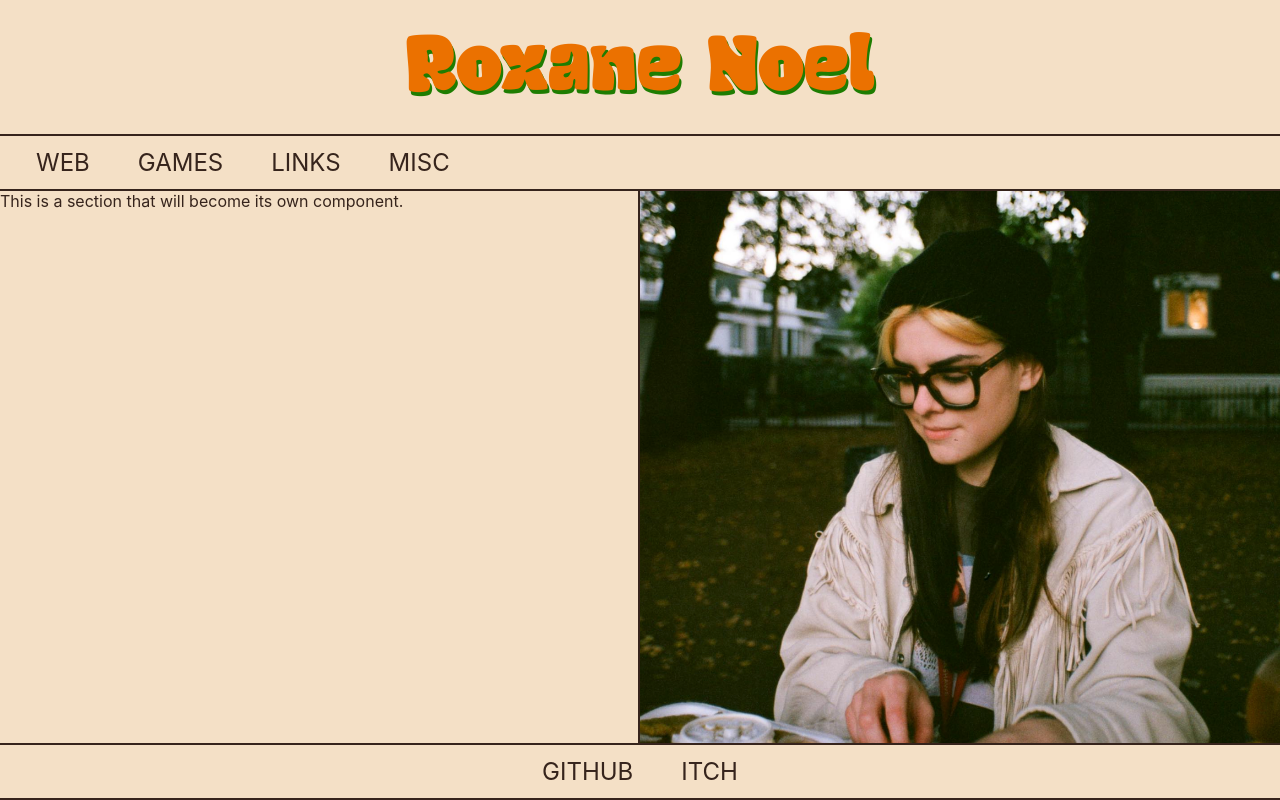
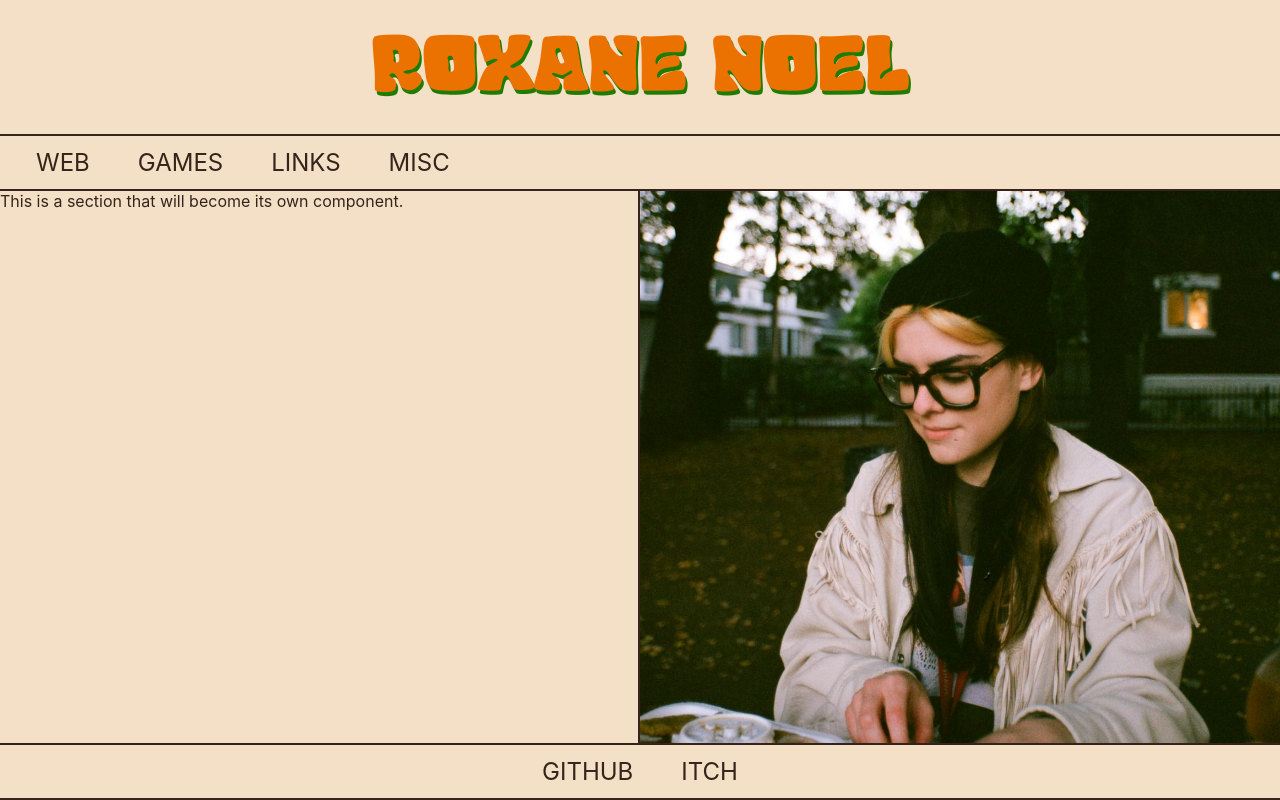
Before and after one commit to Roxanoel/roxanoel.github.io, a React (Create React App) app: page / in a window 1280 px wide. Built offline with nearby package versions, Linux system fonts and the light colour scheme.

Commit message:
capitalized title

```diff
--- a/src/components/Title.js
+++ b/src/components/Title.js
@@ -1,7 +1,7 @@
 function Title() {
     return(
         <div class="title-container">
-            <h1 id='title'>Roxane Noel</h1>
+            <h1 id='title'>ROXANE NOEL</h1>
         </div>
     )
 }
```
